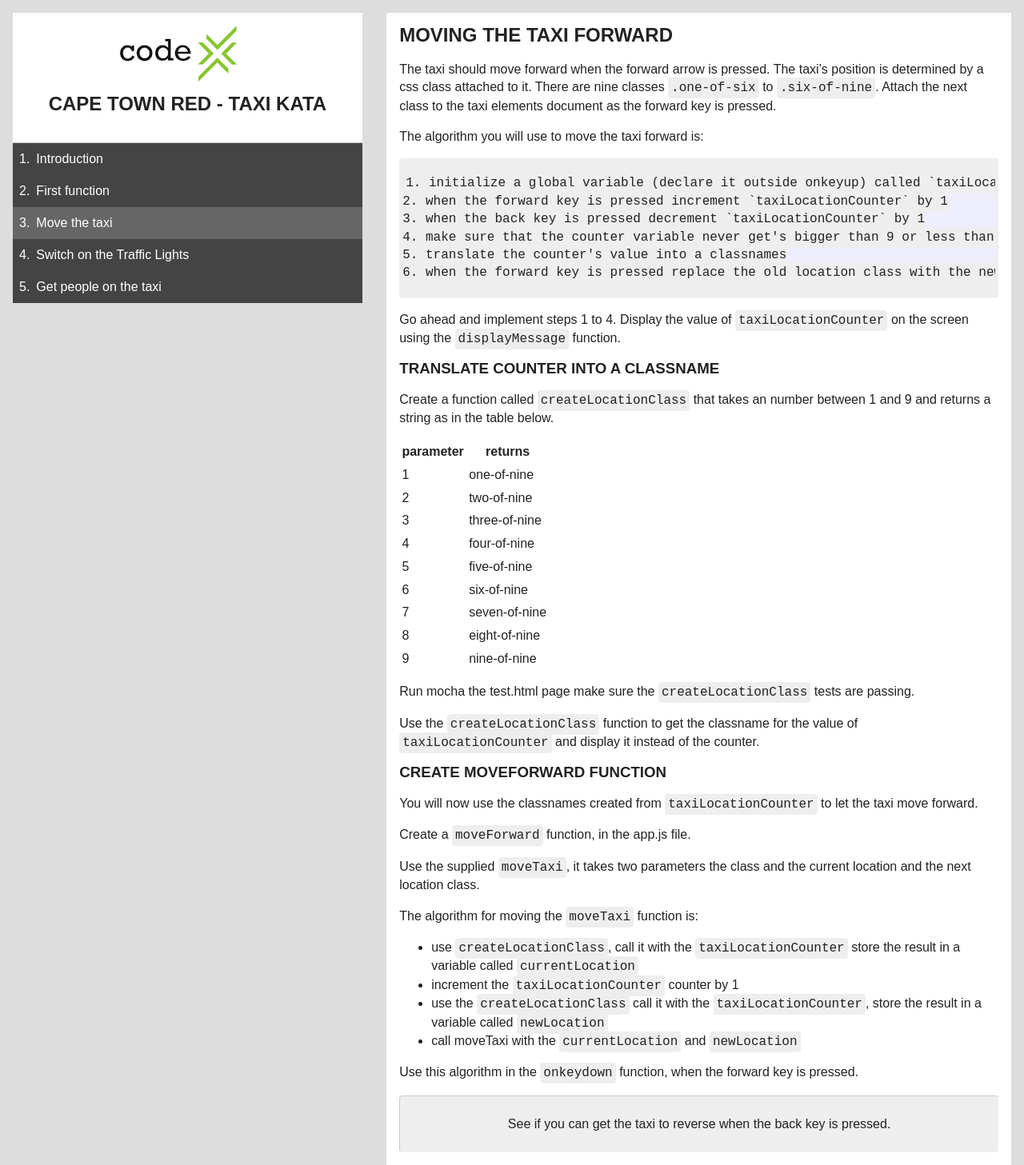
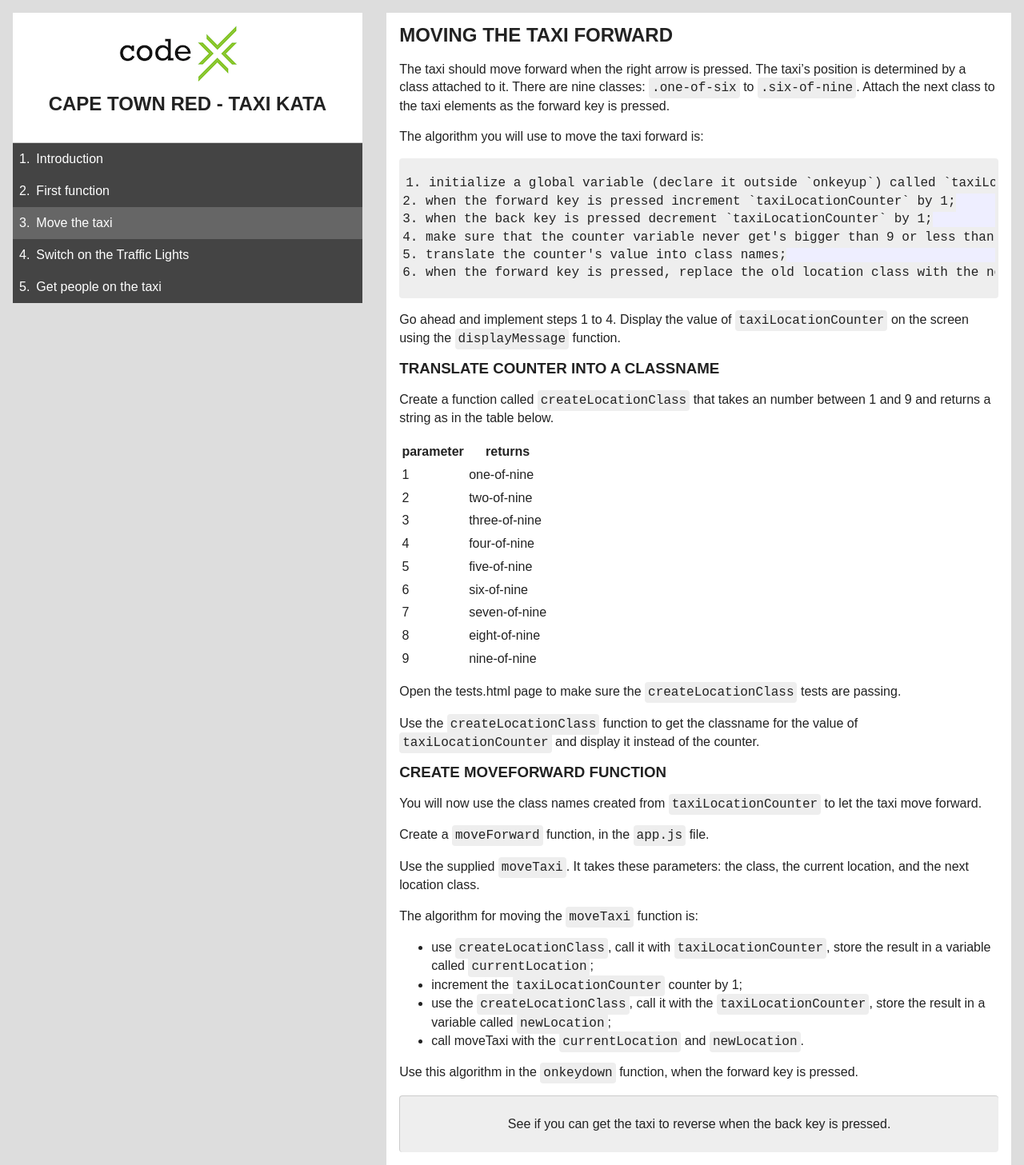
Before and after one commit to sxosh2010/CapeTownGreen, a Jekyll site: the page built from instructions/move_the_taxi.md, in a window 1280 px wide. Shown: the whole page at 80% size. Built offline with Jekyll 4.4.1, drawn with Linux system fonts in a browser that asks for light colours.

Commit message:
Typos and style changes

```diff
--- a/instructions/move_the_taxi.md
+++ b/instructions/move_the_taxi.md
@@ -4,16 +4,16 @@ layout: default
 
 ## Moving the taxi forward
 
-The taxi should move forward when the forward arrow is pressed. The taxi's position is determined by a css class attached to it. There are nine classes `.one-of-six` to `.six-of-nine`. Attach the next class to the taxi elements document as the forward key is pressed.
+The taxi should move forward when the right arrow is pressed. The taxi's position is determined by a class attached to it. There are nine classes: `.one-of-six` to `.six-of-nine`. Attach the next class to the taxi elements as the forward key is pressed.
 
 The algorithm you will use to move the taxi forward is:
 
-    1. initialize a global variable (declare it outside onkeyup) called `taxiLocationCounter` to 1
-    2. when the forward key is pressed increment `taxiLocationCounter` by 1
-    3. when the back key is pressed decrement `taxiLocationCounter` by 1
-    4. make sure that the counter variable never get's bigger than 9 or less than 1
-    5. translate the counter's value into a classnames
-    6. when the forward key is pressed replace the old location class with the new location class on the taxi html element
+    1. initialize a global variable (declare it outside `onkeyup`) called `taxiLocationCounter` to 1;
+    2. when the forward key is pressed increment `taxiLocationCounter` by 1;
+    3. when the back key is pressed decrement `taxiLocationCounter` by 1;
+    4. make sure that the counter variable never get's bigger than 9 or less than 1;
+    5. translate the counter's value into class names;
+    6. when the forward key is pressed, replace the old location class with the new location class on the taxi html element.
 
 Go ahead and implement steps 1 to 4. Display the value of `taxiLocationCounter` on the screen using the `displayMessage` function.
 
@@ -33,24 +33,24 @@ parameter  | returns          |
 8          | eight-of-nine
 9          | nine-of-nine
 
-Run mocha the test.html page make sure the `createLocationClass` tests are passing.
+Open the tests.html page to make sure the `createLocationClass` tests are passing.
 
 Use the `createLocationClass` function to get the classname for the value of `taxiLocationCounter` and display it instead of the counter.
 
 ### Create moveForward function
 
-You will now use the classnames created from `taxiLocationCounter` to let the taxi move forward.
+You will now use the class names created from `taxiLocationCounter` to let the taxi move forward.
 
-Create a `moveForward` function, in the app.js file.
+Create a `moveForward` function, in the `app.js` file.
 
-Use the supplied `moveTaxi`, it takes two parameters the class and the current location and the next location class.
+Use the supplied `moveTaxi`. It takes these parameters: the class, the current location, and the next location class.
 
 The algorithm for moving the `moveTaxi` function is:
 
-* use `createLocationClass`, call it with the `taxiLocationCounter` store the result in a variable called `currentLocation`
-* increment the `taxiLocationCounter` counter by 1
-* use the `createLocationClass` call it with the `taxiLocationCounter`, store the result in a variable called `newLocation`
-* call moveTaxi with the `currentLocation` and `newLocation`
+* use `createLocationClass`, call it with `taxiLocationCounter`, store the result in a variable called `currentLocation`;
+* increment the `taxiLocationCounter` counter by 1;
+* use the `createLocationClass`, call it with the `taxiLocationCounter`, store the result in a variable called `newLocation`;
+* call moveTaxi with the `currentLocation` and `newLocation`.
 
 Use this algorithm in the `onkeydown` function, when the forward key is pressed.
 
```
Also changed, not shown: index.md (+10 -13 lines), instructions/first_function.md (+3 -7 lines), instructions/passengers.md (+3 -3 lines), instructions/traffic_lights_on.md (+6 -8 lines).
